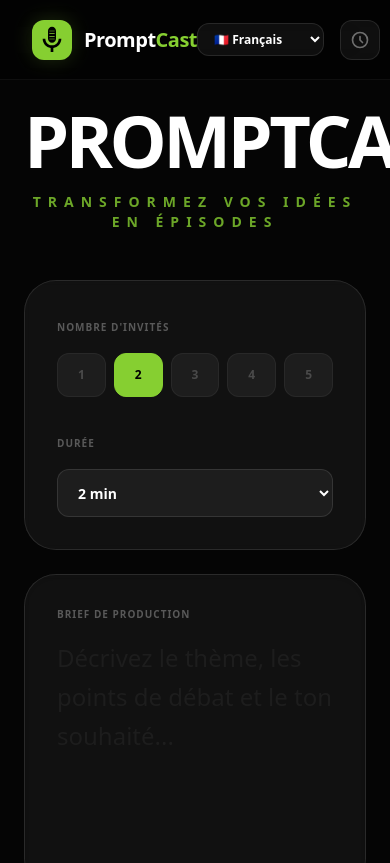
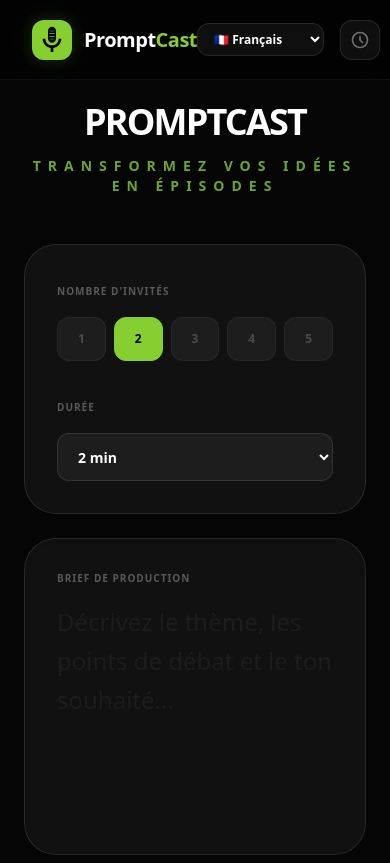
Before and after one commit to krlto404/promptcast-frontend, a React (Vite) app: page / in a window 390 px wide. Shown: the top 863 px of the page. Built offline with nearby package versions, Linux system fonts and the light colour scheme.

Commit message:
fix mobile title

```diff
--- a/App.tsx
+++ b/App.tsx
@@ -438,7 +438,7 @@
           {!currentEpisode && !isGenerating ? (
             <div className="space-y-12 animate-in fade-in slide-in-from-bottom-4 duration-700">
               <div className="text-center space-y-4">
-                <h1 className="text-7xl md:text-8xl font-black tracking-tighter leading-none uppercase">{t.ui.title}</h1>
+                <h1 className="text-4xl sm:text-6xl md:text-8xl font-black tracking-tighter leading-none uppercase">{t.ui.title}</h1>
                 <p className="text-[#86cf31] text-sm uppercase tracking-[0.5em] font-black opacity-80">{t.ui.subtitle}</p>
               </div>
 
```
